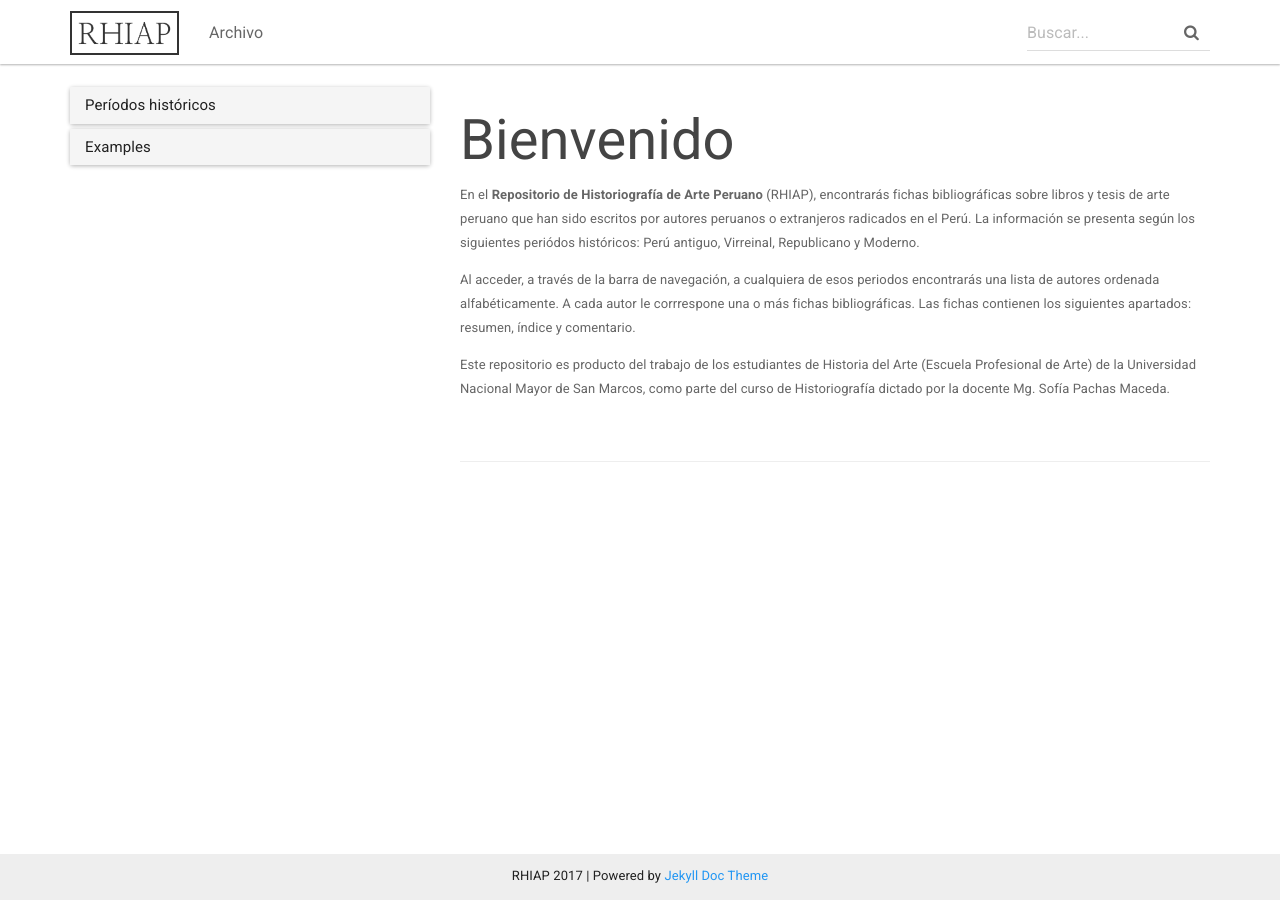
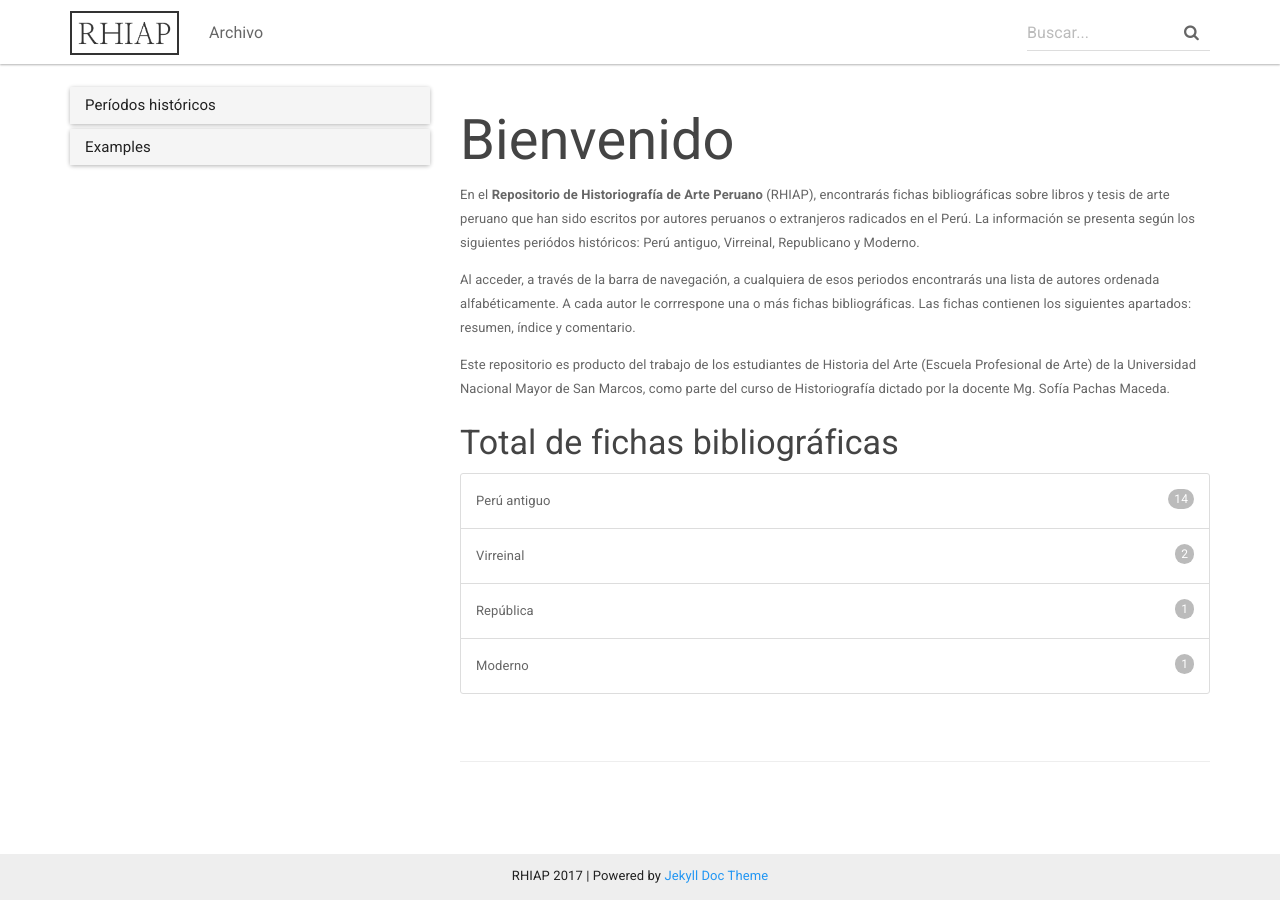
Before and after one commit to RHIAP/RHIAP.github.io, a Jekyll site: the page built from _archivo/index.md, in a window 1280 px wide. Built offline with Jekyll 4.4.1, drawn with Linux system fonts in a browser that asks for light colours; nearby versions of some CDN libraries.

Commit message:
Update index.md
t

```diff
--- a/_archivo/index.md
+++ b/_archivo/index.md
@@ -9,3 +9,20 @@ En el **Repositorio de Historiografía de Arte Peruano** (RHIAP), encontrarás f
 Al acceder, a través de la barra de navegación, a cualquiera de esos periodos encontrarás una lista de autores ordenada alfabéticamente. A cada autor le corrrespone una o más fichas bibliográficas. Las fichas contienen los siguientes apartados: resumen, índice y comentario.
 
 Este repositorio es producto del trabajo de los estudiantes de Historia del Arte (Escuela Profesional de Arte) de la Universidad Nacional Mayor de San Marcos, como parte del curso de Historiografía dictado por la docente Mg. Sofía Pachas Maceda.
+
+### Total de fichas bibliográficas
+
+<ul class="list-group">
+  <li class="list-group-item">
+     <span class="badge">14</span> Perú antiguo
+  </li>
+  <li class="list-group-item">
+     <span class="badge">2</span> Virreinal
+  </li>
+  <li class="list-group-item">
+     <span class="badge">1</span> República
+  </li>
+  <li class="list-group-item">
+     <span class="badge">1</span> Moderno
+  </li>
+</ul>
```
